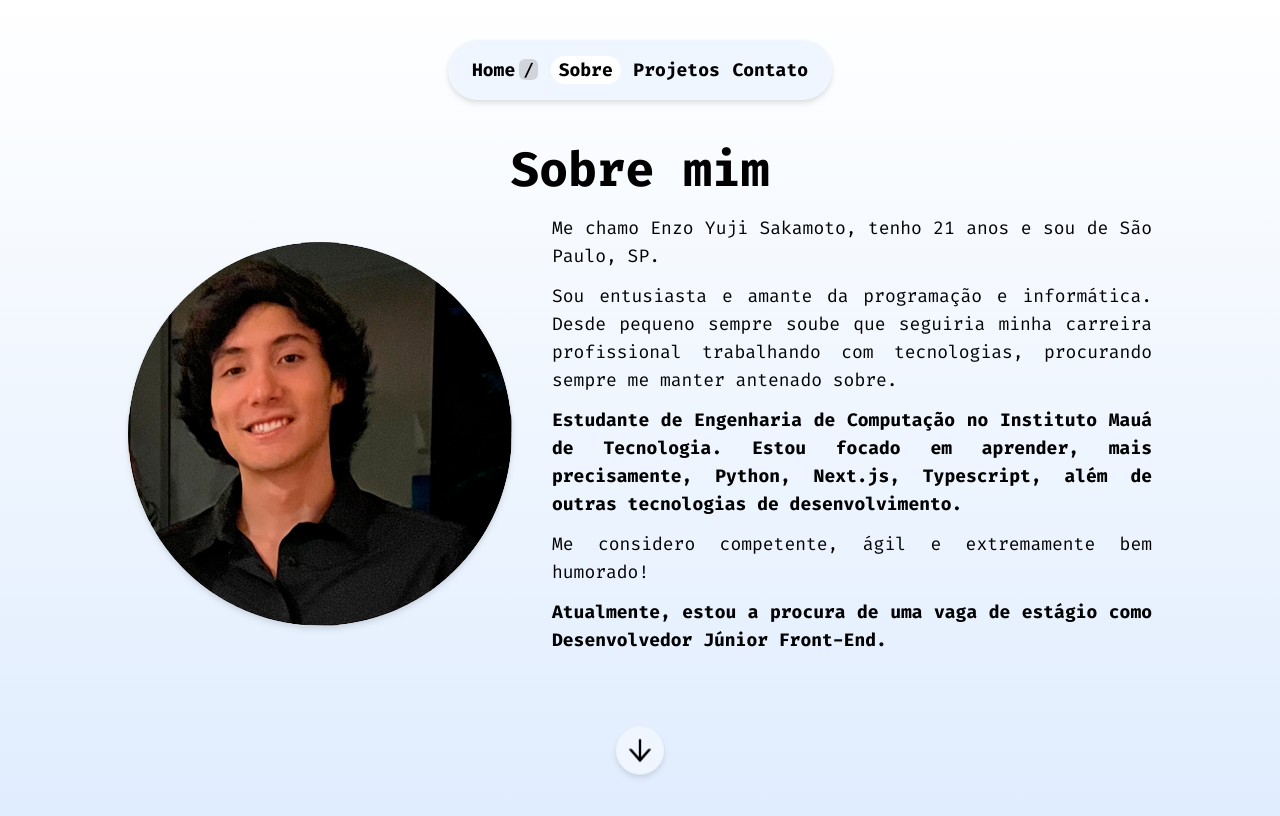
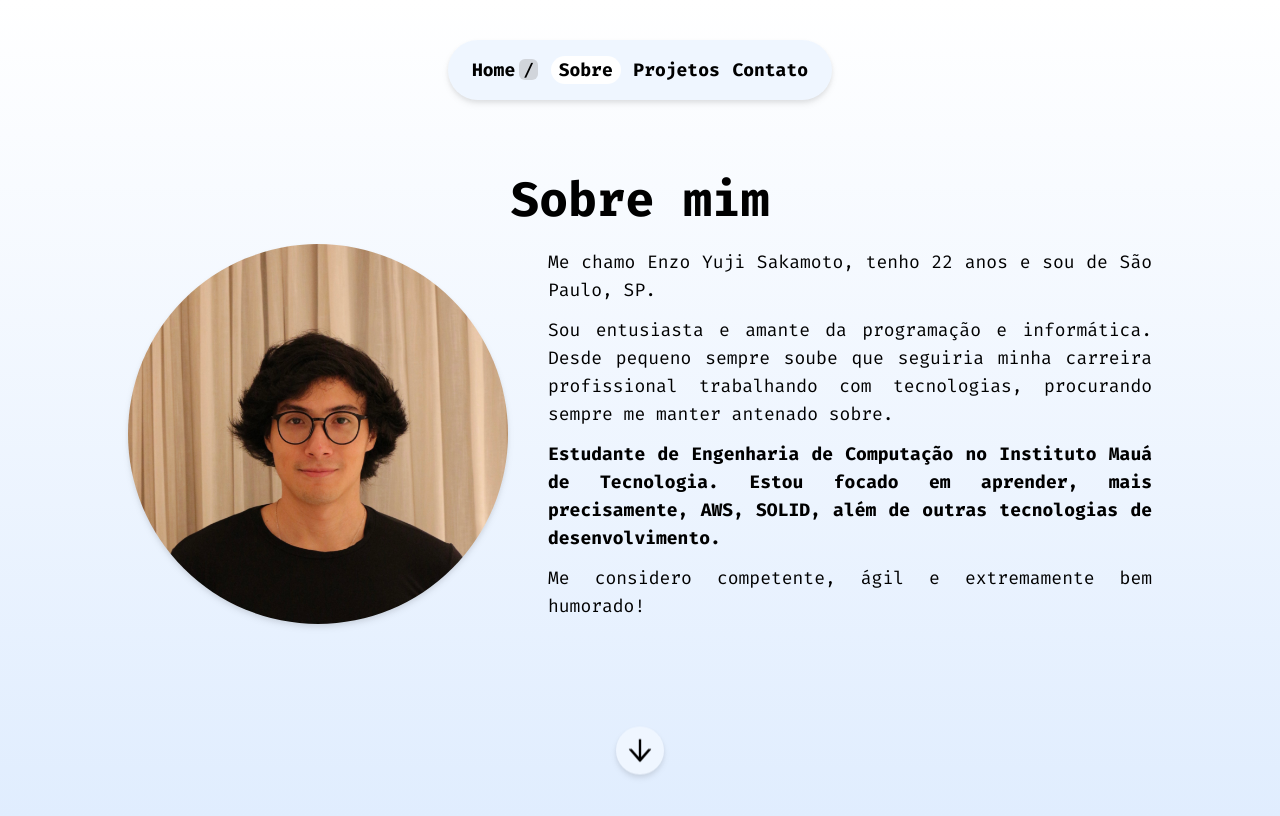
Before and after one commit to enzosakamoto/architecture-portfolio, a Next.js app: page /about in a window 1280 px wide. Shown: the top 816 px of the page. Built offline with nearby package versions, Linux system fonts and the light colour scheme.

Commit message:
feat: update profile in about page

```diff
--- a/src/app/about/page.tsx
+++ b/src/app/about/page.tsx
@@ -8,7 +8,7 @@ import Navbar from '../components/navbar/Navbar'
 
 import useLanguage from '../utils/language'
 
-import avatar from '../assets/avatar.png'
+import avatar from '../assets/profile.jpeg'
 
 export default function About() {
   useEffect(() => {
@@ -28,7 +28,7 @@ export default function About() {
         </p>
         <div className="flex flex-col items-center justify-center gap-10 px-8 sm:px-16 md:px-32 xl:flex-row">
           <Image
-            className={`flex w-1/2 max-w-lg transform justify-center drop-shadow-md transition-all duration-300 ${
+            className={`flex max-h-[380px] w-1/2 max-w-[380px] transform justify-center rounded-full drop-shadow-md transition-all duration-300 ${
               fade ? 'opacity-100' : 'opacity-0'
             } sm:w-1/3 xl:w-1/2`}
             src={avatar}
@@ -41,8 +41,8 @@ export default function About() {
           >
             <p>
               {english
-                ? 'My name is Enzo Yuji Sakamoto, I am 21 years old and I am from São Paulo, SP.'
-                : 'Me chamo Enzo Yuji Sakamoto, tenho 21 anos e sou de São Paulo, SP.'}
+                ? 'My name is Enzo Yuji Sakamoto, I am 22 years old and I am from São Paulo, SP.'
+                : 'Me chamo Enzo Yuji Sakamoto, tenho 22 anos e sou de São Paulo, SP.'}
             </p>
             <p>
               {english
@@ -51,19 +51,19 @@ export default function About() {
             </p>
             <p className="font-bold">
               {english
-                ? 'I am a Computer Engineering student at Instituto Mauá de Tecnologia. I am focused on learning, more precisely, Python, Next.js, Typescript and others developments technologies.'
-                : 'Estudante de Engenharia de Computação no Instituto Mauá de Tecnologia. Estou focado em aprender, mais precisamente, Python, Next.js, Typescript, além de outras tecnologias de desenvolvimento.'}
+                ? 'I am a Computer Engineering student at Instituto Mauá de Tecnologia. I am focused on learning, more precisely, AWS, SOLID and others developments technologies.'
+                : 'Estudante de Engenharia de Computação no Instituto Mauá de Tecnologia. Estou focado em aprender, mais precisamente, AWS, SOLID, além de outras tecnologias de desenvolvimento.'}
             </p>
             <p>
               {english
                 ? 'I consider myself competent, agile and extremely good humored!'
                 : 'Me considero competente, ágil e extremamente bem humorado!'}
             </p>
-            <p className="font-bold">
+            {/* <p className="font-bold">
               {english
                 ? 'Currently, I am looking for an internship position as a Junior Front-End Developer.'
                 : 'Atualmente, estou a procura de uma vaga de estágio como Desenvolvedor Júnior Front-End.'}
-            </p>
+            </p> */}
           </article>
         </div>
       </section>
```
